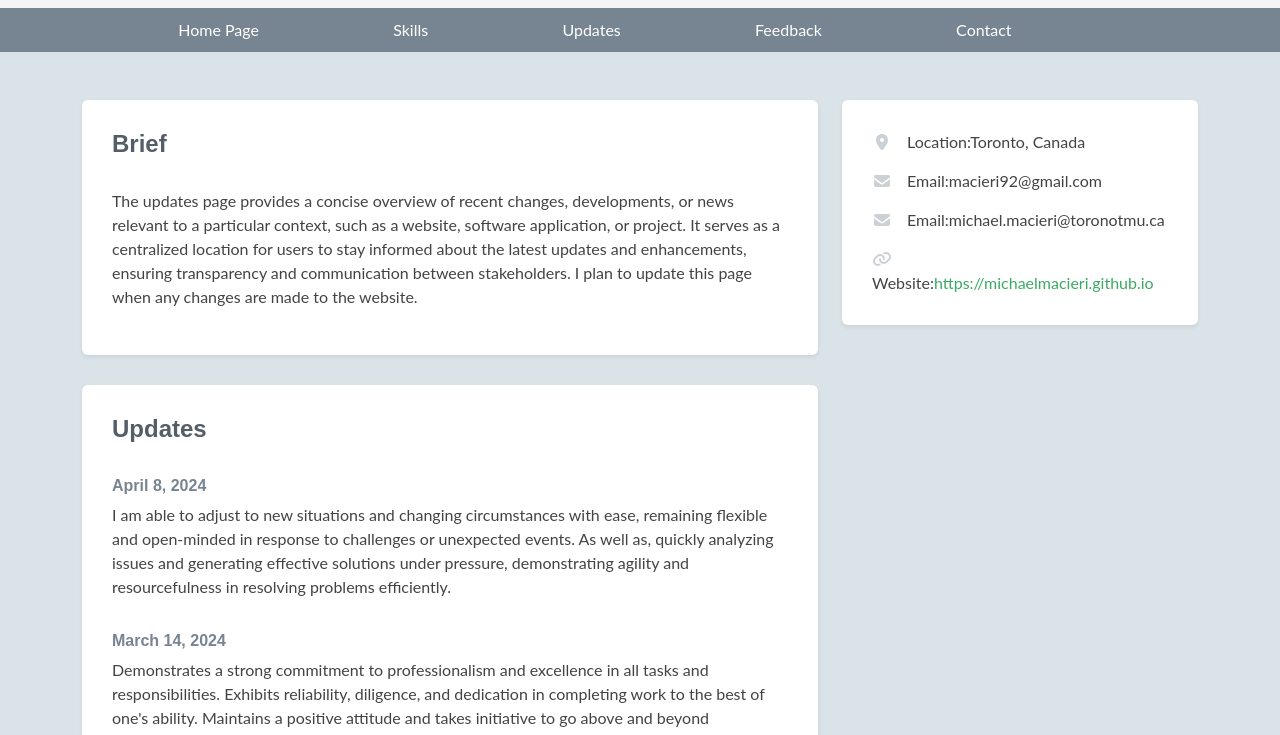
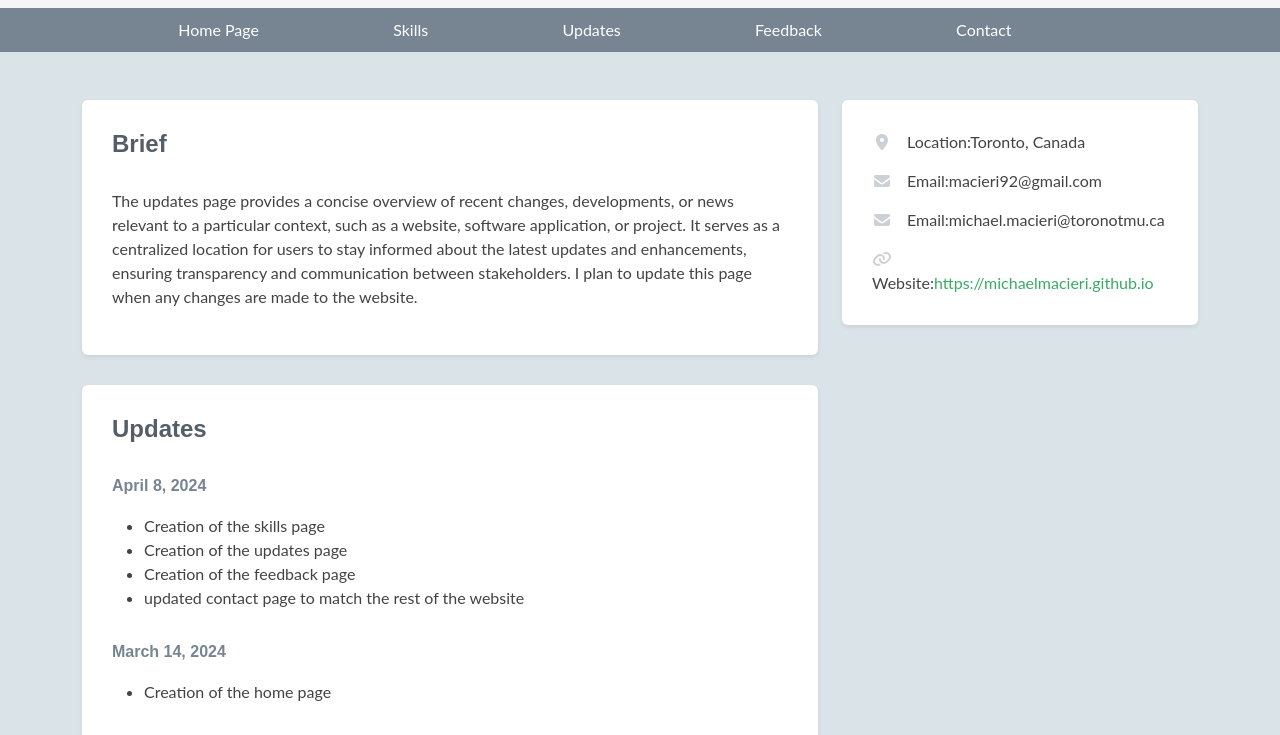
Before and after one commit to MichaelMacieri/michaelmacieri.github.io, a plain HTML site: page notUpdated.html in a window 1280 px wide. Shown: the part 210-945 px from the top of the page. Drawn offline with Linux system fonts and the light colour scheme.

Commit message:
updates finished

```diff
--- a/notUpdated.html
+++ b/notUpdated.html
@@ -72,14 +72,22 @@
                         <div class="content">
                             <div class="item">
                                 <h3 class="title"> April 8, 2024</h3>
-                                <p class="summary">I am able to adjust to new situations and changing circumstances with ease, remaining flexible and open-minded in response to challenges or unexpected events.
-                                    As well as, quickly analyzing issues and generating effective solutions under pressure, demonstrating agility and resourcefulness in resolving problems efficiently.
+                                <p class="summary">
+                                    <ul>
+                                        <li>Creation of the skills page</li>
+                                        <li>Creation of the updates page</li>
+                                        <li>Creation of the feedback page</li>
+                                        <li>updated contact page to match the rest of the website</li>
+                                    </ul>
                                 </p>
                             </div><!--//item-->
                             <div class="item">
                                 <h3 class="title">March 14, 2024</h3>
-                                <p class="summary">Demonstrates a strong commitment to professionalism and excellence in all tasks and responsibilities. Exhibits reliability, diligence, and dedication
-                                    in completing work to the best of one's ability. Maintains a positive attitude and takes initiative to go above and beyond expectations, consistently meeting deadlines and striving for continuous improvement. </p>
+                                <p class="summary">
+                                    <ul>
+                                        <li>Creation of the home page</li>
+                                    </ul>
+                                </p>
                            </div><!--//item-->
                         </div><!--//content-->
                     </div><!--//section-inner-->
```
